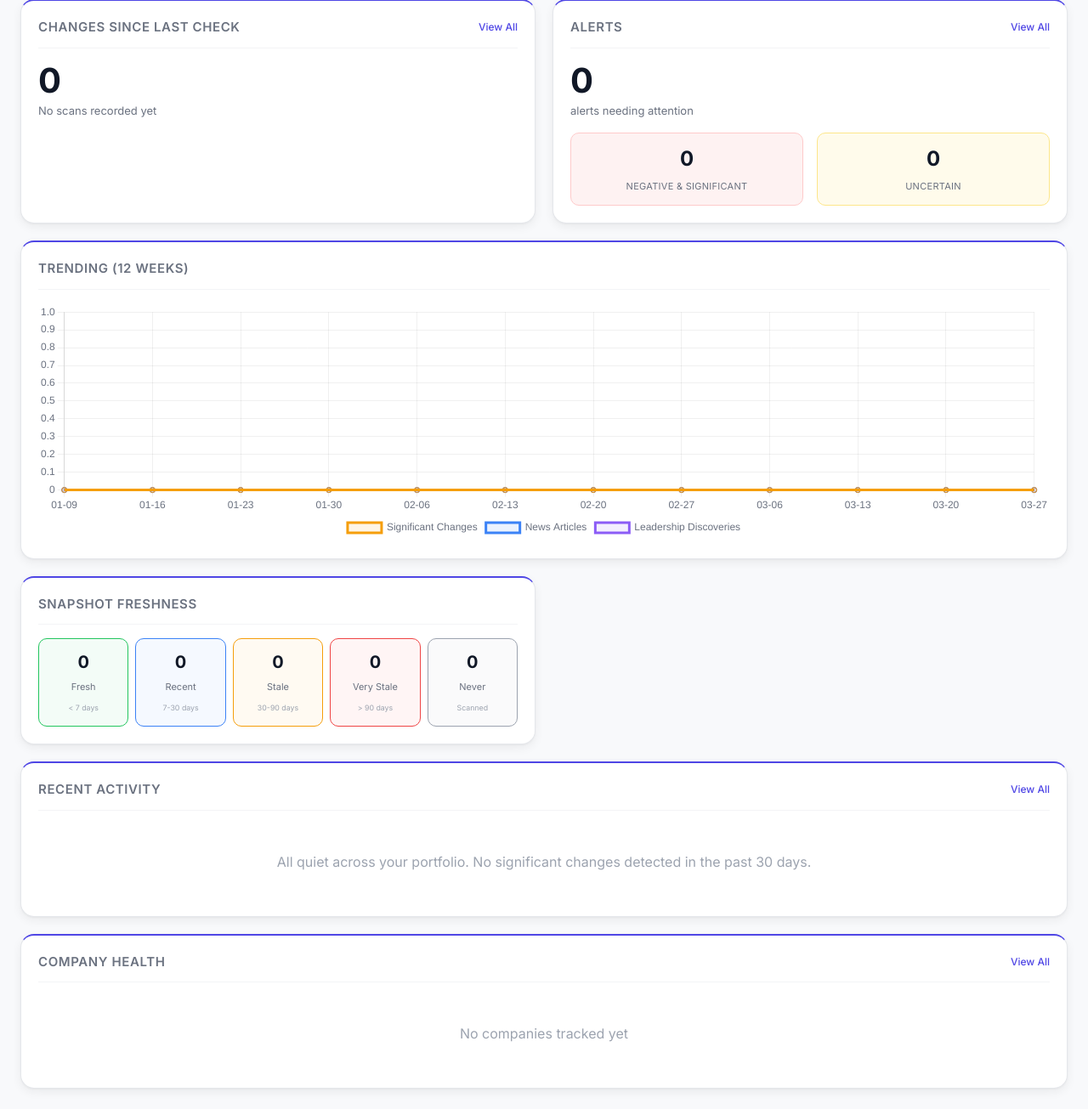
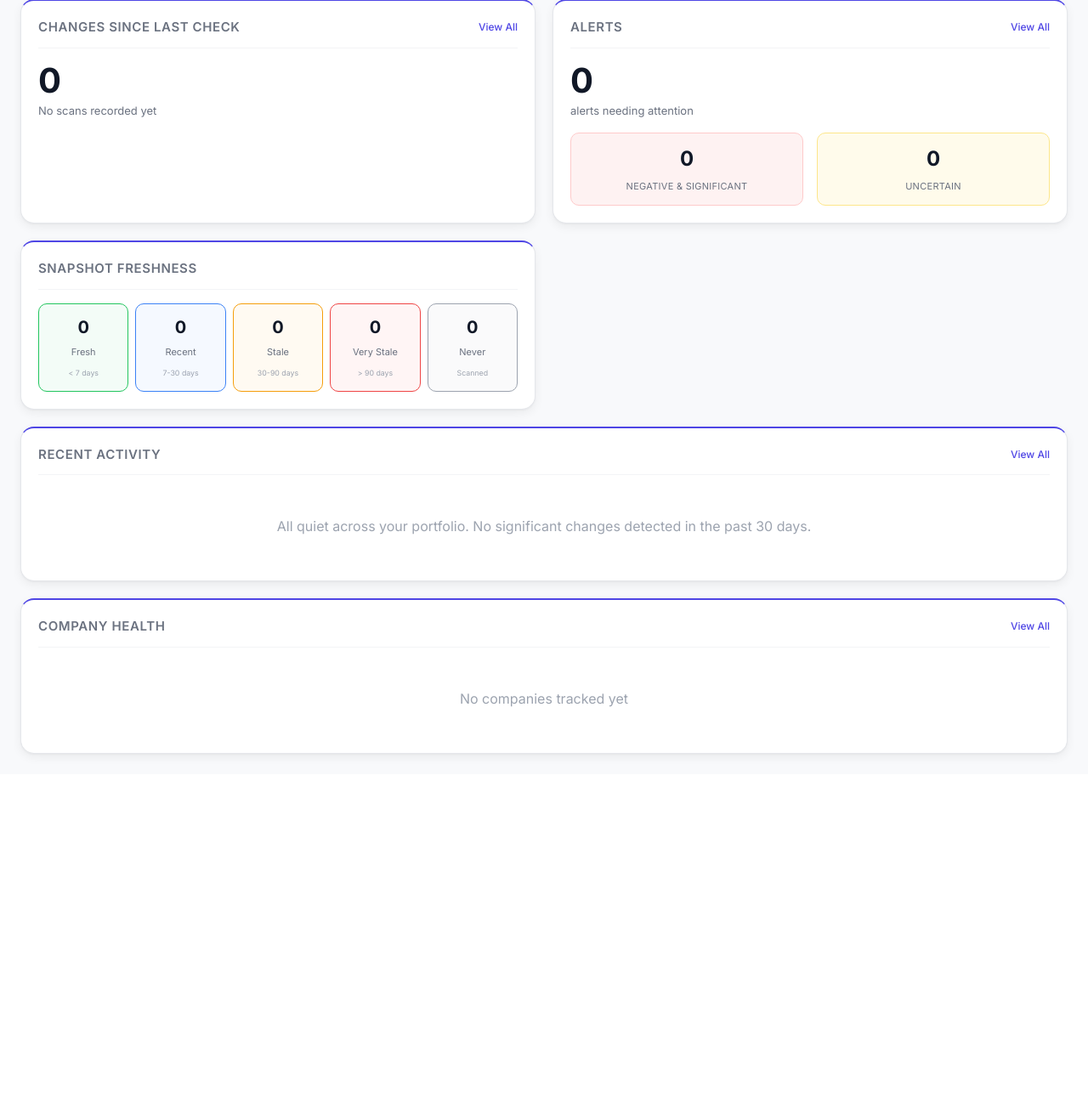
Before and after one commit to lilliangreenberg/valuations_from_spec, a FastAPI app: page / in a window 1280 px wide. Shown: the part 143-1448 px from the top of the page at 85% size. After the commit the page ends 1036 px from the top, so only its background shows below. Run offline with FastAPI, Linux system fonts and the light colour scheme; data that the repository does not hold is empty; some libraries are stand-ins or nearby versions.

Commit message:
Remove trending widget from overview page
https://claude.ai/code/session_01WtuBqJU5aVBv4NRDwCCsrL

```diff
--- a/src/domains/dashboard/templates/overview.html
+++ b/src/domains/dashboard/templates/overview.html
@@ -38,16 +38,6 @@
     {% endwith %}
   </div>
 
-  <!-- Trending Widget (always large) -->
-  <div class="widget-container widget-large" data-widget-id="trending" data-size="large"
-       hx-get="/widgets/trending?size=large"
-       hx-trigger="every {{ widget_registry.trending.refresh_seconds }}s"
-       hx-swap="innerHTML">
-    {% with widget=widget_data.trending %}
-      {% include "partials/widgets/trending_widget.html" %}
-    {% endwith %}
-  </div>
-
   <!-- Freshness Widget -->
   <div class="widget-container" data-widget-id="freshness" data-size="{{ widget_data.freshness.size }}"
        hx-get="/widgets/freshness?size={{ widget_data.freshness.size }}"
```
